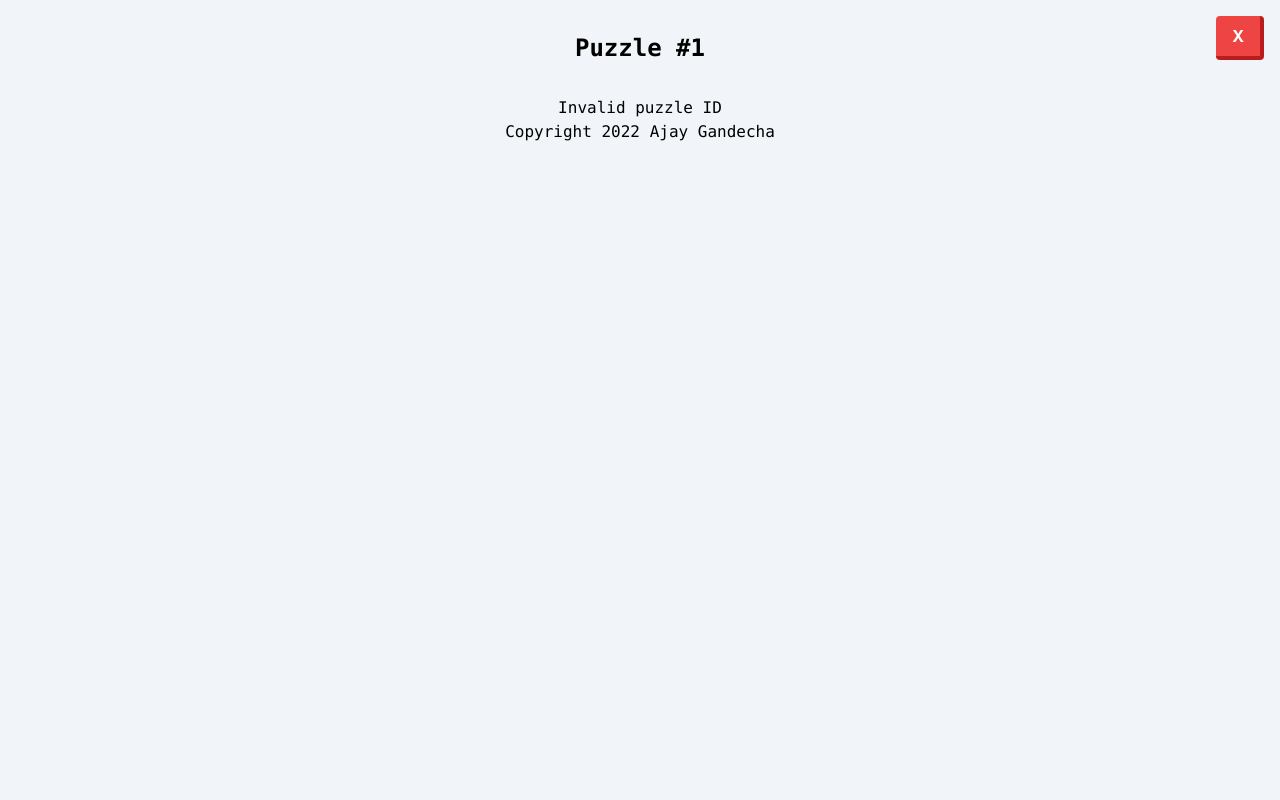
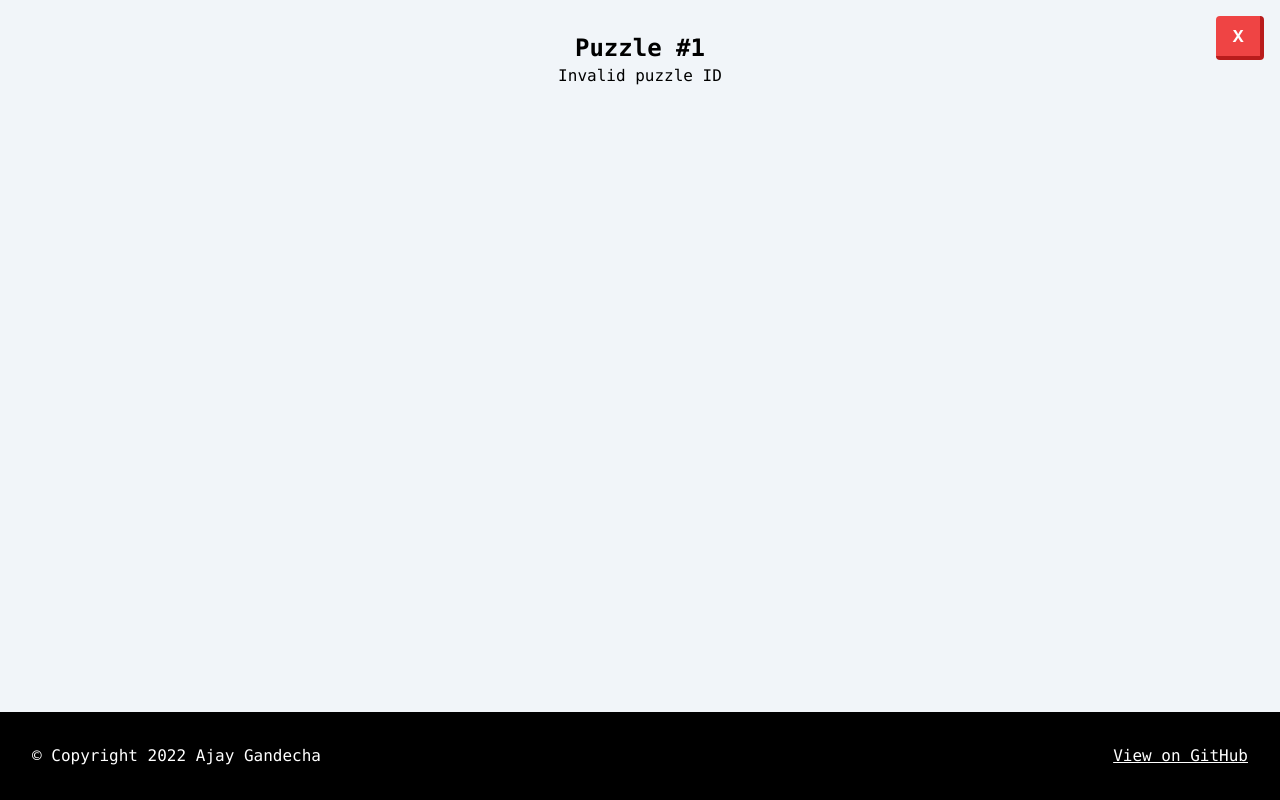
Before and after one commit to ajaygandecha/akario, a Next.js app: page /puzzle/1 in a window 1280 px wide. Built offline with nearby package versions, Linux system fonts and the light colour scheme; no server answers; the database is empty.

Commit message:
Added solved puzzle text
- Added solved puzzle text
- Finalized styles for version 1

```diff
--- a/components/PuzzleBoard.tsx
+++ b/components/PuzzleBoard.tsx
@@ -45,6 +45,7 @@ export default function PuzzleBoard(props: {puzzle: Puzzle}) {
 
     return(
         <>
+        <div className="flex items-center justify-center mt-8">
         { (gameModel != null) ? (
             <div className="bg-slate-400 p-2 sm:w-7/12 md:w-5/12 lg:w-3/12">
                 <div className={"grid gap-2"} style={{gridTemplateColumns : gridTemplateColumnsStyle}}>
@@ -63,7 +64,16 @@ export default function PuzzleBoard(props: {puzzle: Puzzle}) {
             </div>
             ) : (<p>Loading...</p>)
         }
+        </div>
+        <div className="mt-8">
+            { (gameModel != null && gameModel.isSolved()) ? (
+                <div className="text-center">
+                    <p className="font-bold font-mono text-xl text-teal-500">CONGRATULATIONS!</p>
+                    <br/>
+                    <p className="font-semibold font-mono text-lg text-teal-500">You solved the puzzle.</p>
+                </div>
+            ) : (<></>)}
+        </div>
         </>
-
     );
 }
--- a/components/PuzzleThumbnailTile.tsx
+++ b/components/PuzzleThumbnailTile.tsx
@@ -12,12 +12,15 @@ export default function PuzzleThumbnailTile(props: {puzzle: Puzzle, puzzleID: nu
     else if(props.difficulty === 3) { difficultyText = "Hard (14x14)" }
 
     let progressText = "Not Started";
+    let progressTextColor = "text-gray-700";
 
     if(props.userDataForPuzzle.length > 0) {
         progressText = "In Progress";
+        progressTextColor = "text-yellow-500";
     }
     if(new GameModel(props.puzzle, props.userDataForPuzzle).isSolved()) {
         progressText = "Solved!";
+        progressTextColor = "text-teal-500";
     }
 
     return (
@@ -32,7 +35,7 @@ export default function PuzzleThumbnailTile(props: {puzzle: Puzzle, puzzleID: nu
                 <p className="text-gray-500 text-base text-center font-mono">
                     {difficultyText}
                 </p>
-                <p className="text-gray-700 text-base font-bold text-center font-mono">
+                <p className={progressTextColor + " text-gray-700 text-base font-bold text-center font-mono"}>
                     {progressText}
                 </p>
             </div>
--- a/pages/index.tsx
+++ b/pages/index.tsx
@@ -50,10 +50,10 @@ export default function Home({puzzles}: PuzzleProps) {
           Easy (7x7)
         </h3>
 
-        <div className="overflow-x-scroll overflow-y-hidden whitespace-nowrap pt-10 pb-10">
+        <div className="overflow-x-scroll overflow-y-hidden whitespace-nowrap pt-10 pb-10 ml-3 mr-3">
         {
           (puzzles.filter((puzzle) => puzzle.difficulty === 1)).map((puzzle) =>
-            <Link className="inline-block ml-6" href={"/puzzle/" + puzzle.id.toString()}>
+            <Link className="inline-block ml-3 mr-3" href={"/puzzle/" + puzzle.id.toString()}>
               <PuzzleThumbnailTile puzzle={puzzle} puzzleID={puzzle.id} difficulty={puzzle.difficulty} userDataForPuzzle={UserDataManager.getDataForPuzzleFromUserData(userDataRef, puzzle.id)} />
             </Link>
           )
@@ -64,10 +64,10 @@ export default function Home({puzzles}: PuzzleProps) {
           Medium (10x10)
         </h3>
 
-        <div className="overflow-x-scroll overflow-y-hidden whitespace-nowrap pt-10 pb-10">
+        <div className="overflow-x-scroll overflow-y-hidden whitespace-nowrap pt-10 pb-10 ml-3 mr-3">
         {
           (puzzles.filter((puzzle) => puzzle.difficulty === 2)).map((puzzle) =>
-            <Link className="inline-block ml-6" href={"/puzzle/" + puzzle.id.toString()}>
+            <Link className="inline-block ml-3 mr-3" href={"/puzzle/" + puzzle.id.toString()}>
               <PuzzleThumbnailTile puzzle={puzzle} puzzleID={puzzle.id} difficulty={puzzle.difficulty} userDataForPuzzle={UserDataManager.getDataForPuzzleFromUserData(userDataRef, puzzle.id)} />
             </Link>
           )
--- a/pages/puzzle/[id].tsx
+++ b/pages/puzzle/[id].tsx
@@ -2,7 +2,10 @@ import { PrismaClient, Puzzle } from "@prisma/client";
 import { GetStaticPaths, GetStaticProps } from "next";
 import Link from "next/link";
 import { useRouter } from "next/router";
+import { useEffect, useState } from "react";
 import PuzzleBoard from "../../components/PuzzleBoard";
+import GameModel from "../../modules/GameModel";
+import UserDataManager, { UserData } from "../../modules/UserData";
 
 interface PuzzleProps {
     puzzles: Puzzle[];
@@ -13,10 +16,17 @@ export default function PuzzleView({puzzles}: PuzzleProps) {
     const router = useRouter();
     const { id } = router.query;
 
+    const [userDataRef, setUserDataRef] = useState<UserData | null>();
+
+    useEffect(() => {
+      setUserDataRef(UserDataManager.getUserData());
+    }, []);
+
+    let puzzleFilter = puzzles.filter(puzzle => puzzle.id.toString() === id);
 
     return (
         <div className="h-screen bg-slate-100 dark:bg-slate-800">
-
+            <div className="relative min-h-screen">
                 {/* Header */}
                 <header className="">
                 <Link className="bg-red-500 hover:bg-red-700 text-white font-bold py-2 px-4 rounded absolute top-4 right-4 border-b-4 border-r-4 border-red-700 hover:border-red-500" href={"/"}>
@@ -29,20 +39,26 @@ export default function PuzzleView({puzzles}: PuzzleProps) {
 
                 {/* Main content */}
                 <main>
-                <div className="flex items-center justify-center mt-8">
                     {/* Puzzle Container */}
                     {
-                        (puzzles.filter(puzzle => puzzle.id.toString() === id).length > 0) ?
-                        (<PuzzleBoard puzzle={puzzles.filter(puzzle => puzzle.id.toString() === id)[0]}/>) :
+                        (puzzleFilter.length > 0) ?
+                        (<PuzzleBoard puzzle={puzzleFilter[0]}/>) :
                         (<p className="text-center font-mono">Invalid puzzle ID</p>)
                     }
-                </div>
                 </main>
 
                 {/* Footer */}
-            <footer className="">
-                <p className="text-center font-mono">Copyright 2022 Ajay Gandecha</p>
+                <footer className="bg-black text-white p-8 mt-8 w-full absolute bottom-0">
+                    <div>
+                    <p className="text-left font-mono">
+                    © Copyright 2022 Ajay Gandecha
+                        <span className="float-right">
+                        <a className="underline" href="https://github.com/ajaygandecha/akari" target="_blank" rel="noopener noreferrer">View on GitHub</a>
+                        </span>
+                        </p>
+                    </div>
                 </footer>
+            </div>
         </div>
     )
 }
```
Lines whose indentation alone changed are shown as unchanged.
